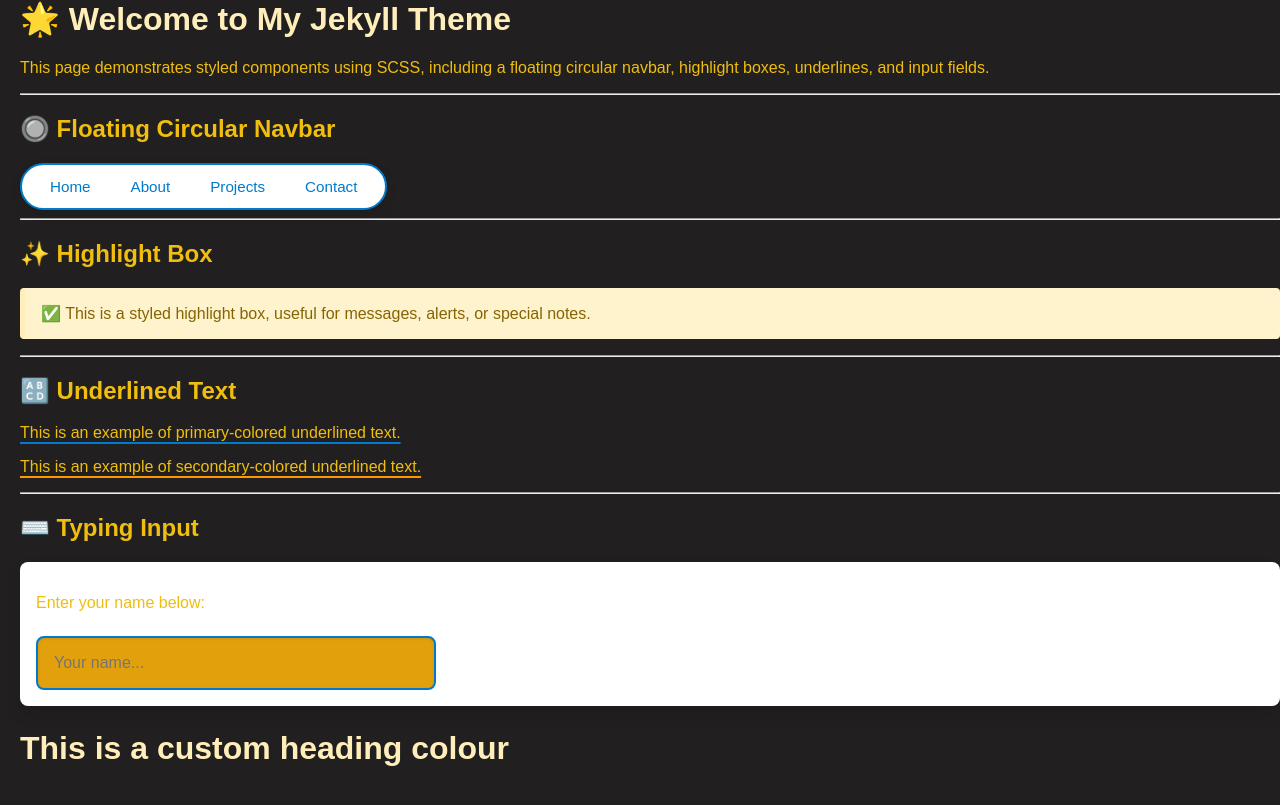
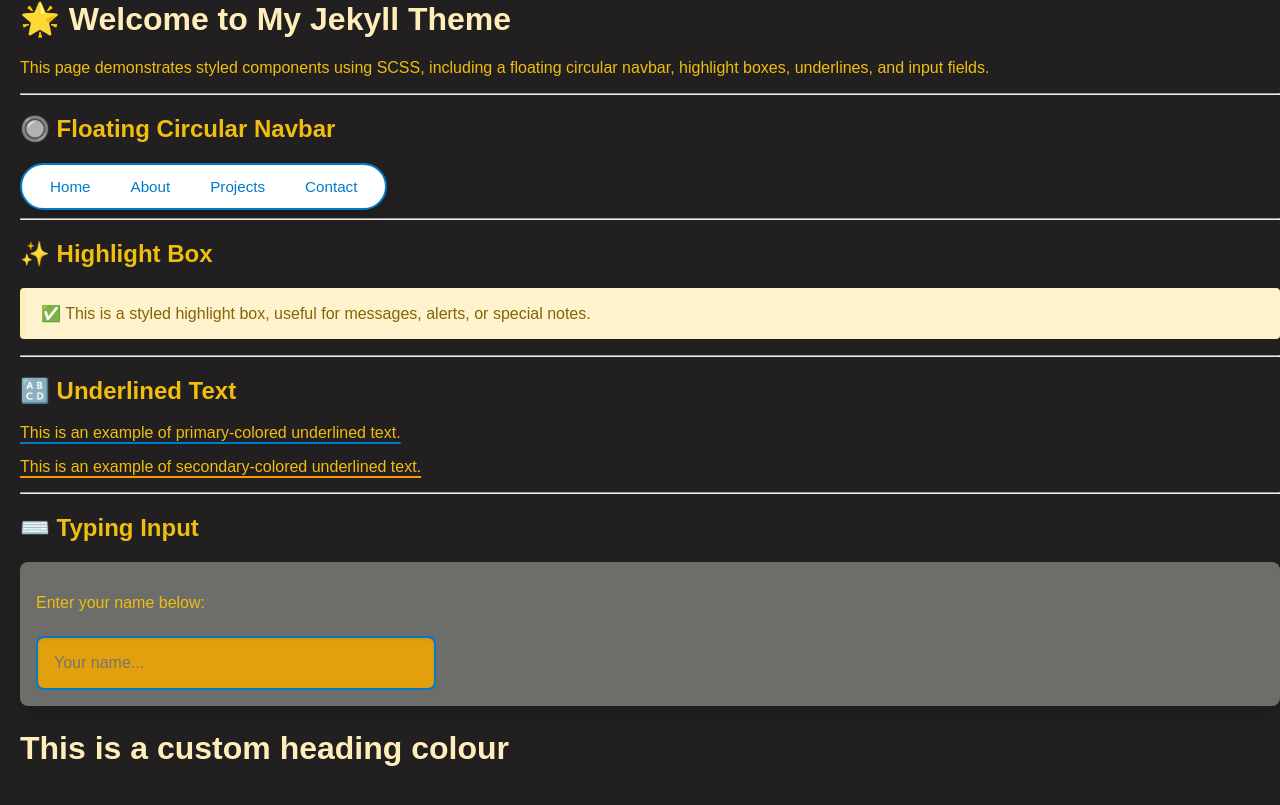
Before and after one commit to v659/jekyll_theme-new-v659, a Jekyll site: the page built from index.md, in a window 1280 px wide. Shown: the top 805 px of the page. Built offline with Jekyll 4.4.1, drawn with Linux system fonts in a browser that asks for light colours.

Commit message:
commit 14

```diff
--- a/_sass/base.scss
+++ b/_sass/base.scss
@@ -51,7 +51,7 @@ h1 {
 }
 
 .card {
- background: white;
+ background: rgb(109, 109, 106);
  padding: $padding;
  border-radius: 0.5rem;
  box-shadow: 0 0.5rem 1rem rgba(0, 0, 0, 0.1);
```
